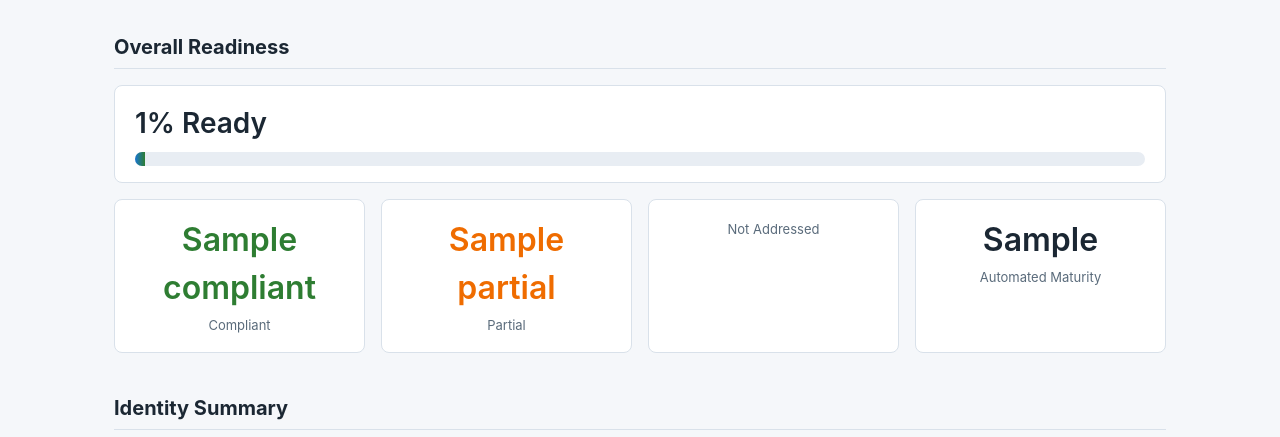
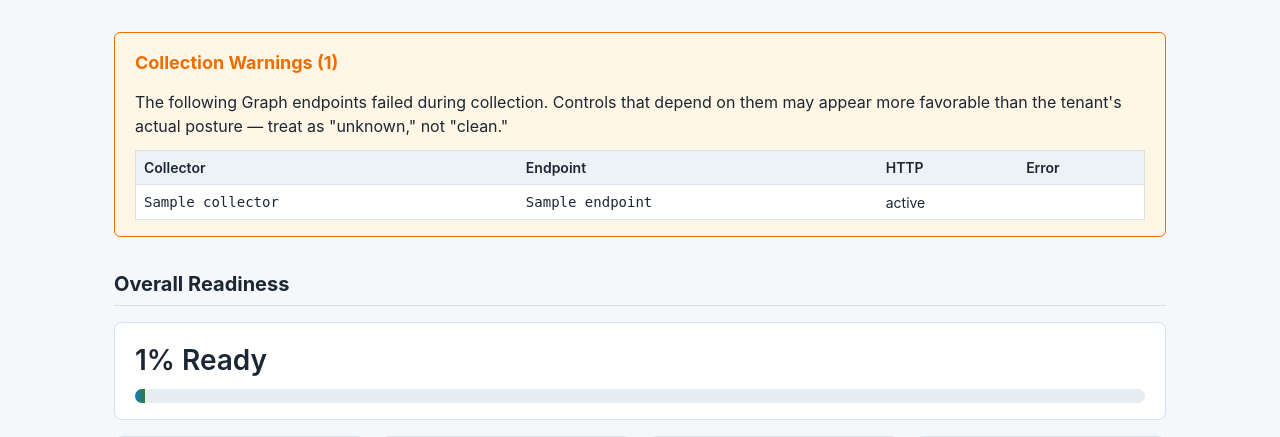
Before and after one commit to decisivellc/gcc-cmmc-collector, a Python web app: template templates/report.html in a window 1280 px wide. Shown: the part 128-565 px from the top of the page. Run offline with Jinja, Linux system fonts and the light colour scheme; the template is opened without the code that fills it: most values are stand-ins (such as "Sample title", 1, 10 or a date in 2020).

Commit message:
Surface collection warnings in report

```diff
--- a/collectors/azure_ad.py
+++ b/collectors/azure_ad.py
@@ -202,7 +202,11 @@ class AzureADCollector(BaseCollector):
 
 
 def collect(client: GraphClient) -> dict[str, Any]:
-    return AzureADCollector(client).collect()
+    collector = AzureADCollector(client)
+    result = collector.collect()
+    if collector.warnings:
+        result["_collectionWarnings"] = collector.warnings
+    return result
 
 
 def _days_since(iso_timestamp: str | None) -> int | None:
--- a/collectors/defender.py
+++ b/collectors/defender.py
@@ -104,7 +104,11 @@ class DefenderCollector(BaseCollector):
 
 
 def collect(client: GraphClient) -> dict[str, Any]:
-    return DefenderCollector(client).collect()
+    collector = DefenderCollector(client)
+    result = collector.collect()
+    if collector.warnings:
+        result["_collectionWarnings"] = collector.warnings
+    return result
 
 
 def _bucket_vulnerabilities(vulns: list[dict[str, Any]]) -> dict[str, Any]:
--- a/collectors/exchange.py
+++ b/collectors/exchange.py
@@ -128,4 +128,8 @@ class ExchangeCollector(BaseCollector):
 
 
 def collect(client: GraphClient) -> dict[str, Any]:
-    return ExchangeCollector(client).collect()
+    collector = ExchangeCollector(client)
+    result = collector.collect()
+    if collector.warnings:
+        result["_collectionWarnings"] = collector.warnings
+    return result
--- a/collectors/intune.py
+++ b/collectors/intune.py
@@ -92,7 +92,11 @@ class IntuneCollector(BaseCollector):
 
 
 def collect(client: GraphClient) -> dict[str, Any]:
-    return IntuneCollector(client).collect()
+    collector = IntuneCollector(client)
+    result = collector.collect()
+    if collector.warnings:
+        result["_collectionWarnings"] = collector.warnings
+    return result
 
 
 def _compliance_details(entry: dict[str, Any]) -> dict[str, str]:
--- a/templates/report.html
+++ b/templates/report.html
@@ -133,6 +133,33 @@
 </header>
 <main>
 
+{% if collection_warnings %}
+<section id="collection-warnings" style="border: 1px solid var(--orange); background: #fff6e5; padding: 16px 20px; border-radius: 6px; margin-bottom: 32px;">
+  <h2 style="color: var(--orange); border-bottom: none; margin: 0 0 8px; font-size: 18px;">Collection Warnings ({{ collection_warnings|length }})</h2>
+  <p style="margin: 0 0 12px;">The following Graph endpoints failed during collection. Controls that depend on them may appear more favorable than the tenant's actual posture &mdash; treat as "unknown," not "clean."</p>
+  <table style="width: 100%; border-collapse: collapse; font-size: 13px;">
+    <thead>
+      <tr style="text-align: left; border-bottom: 1px solid var(--border);">
+        <th style="padding: 6px 8px;">Collector</th>
+        <th style="padding: 6px 8px;">Endpoint</th>
+        <th style="padding: 6px 8px;">HTTP</th>
+        <th style="padding: 6px 8px;">Error</th>
+      </tr>
+    </thead>
+    <tbody>
+      {% for w in collection_warnings %}
+      <tr style="border-bottom: 1px solid var(--border);">
+        <td style="padding: 6px 8px;"><code>{{ w.collector }}</code></td>
+        <td style="padding: 6px 8px;"><code>{{ w.endpoint }}</code></td>
+        <td style="padding: 6px 8px;">{{ w.status if w.status is not none else '&mdash;' }}</td>
+        <td style="padding: 6px 8px; color: var(--muted);">{{ w.error }}</td>
+      </tr>
+      {% endfor %}
+    </tbody>
+  </table>
+</section>
+{% endif %}
+
 <section id="summary">
   <h2>Overall Readiness</h2>
   <div class="progress">
```
Also changed, not shown: collectors/base.py (+18 -0 lines), main.py (+10 -0 lines).
